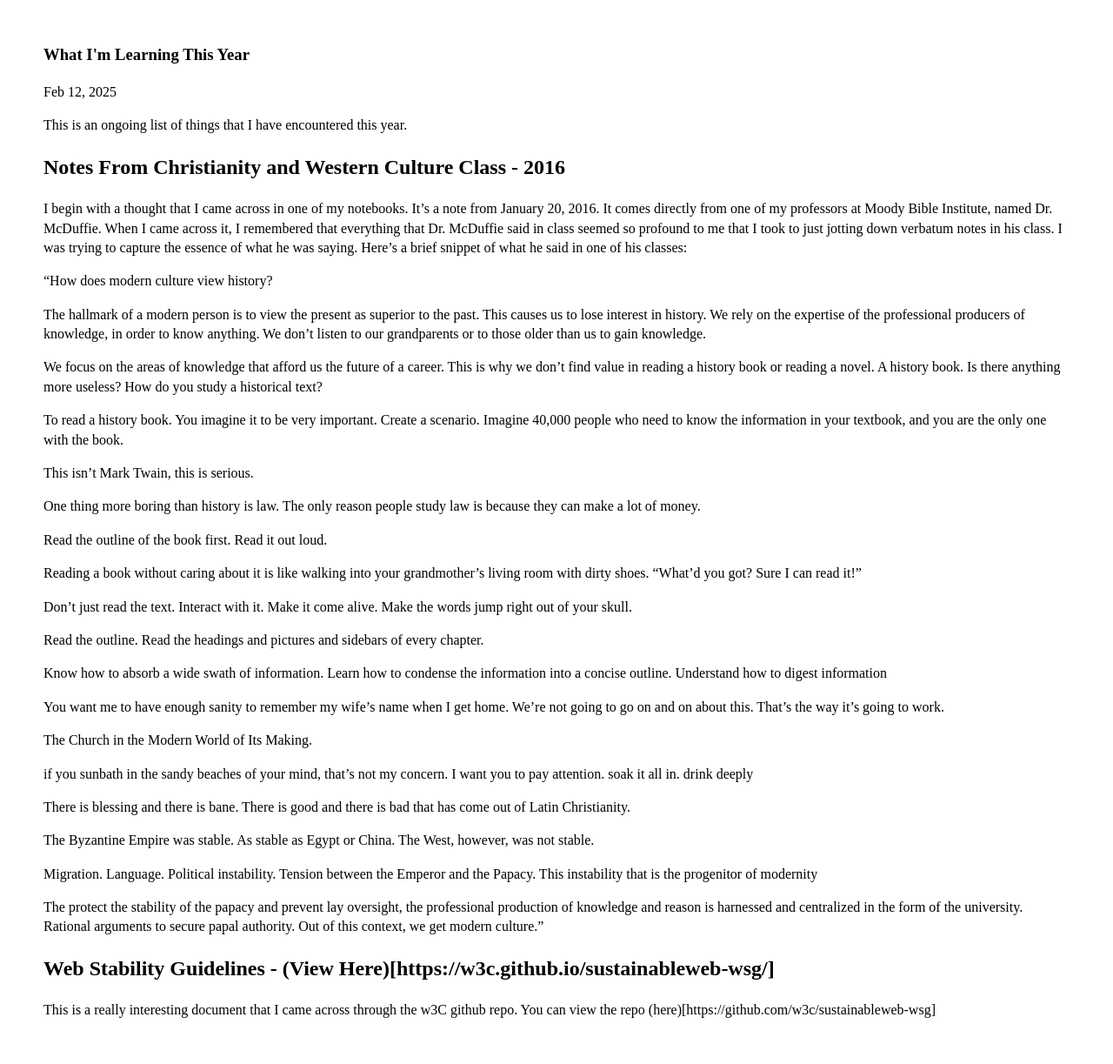
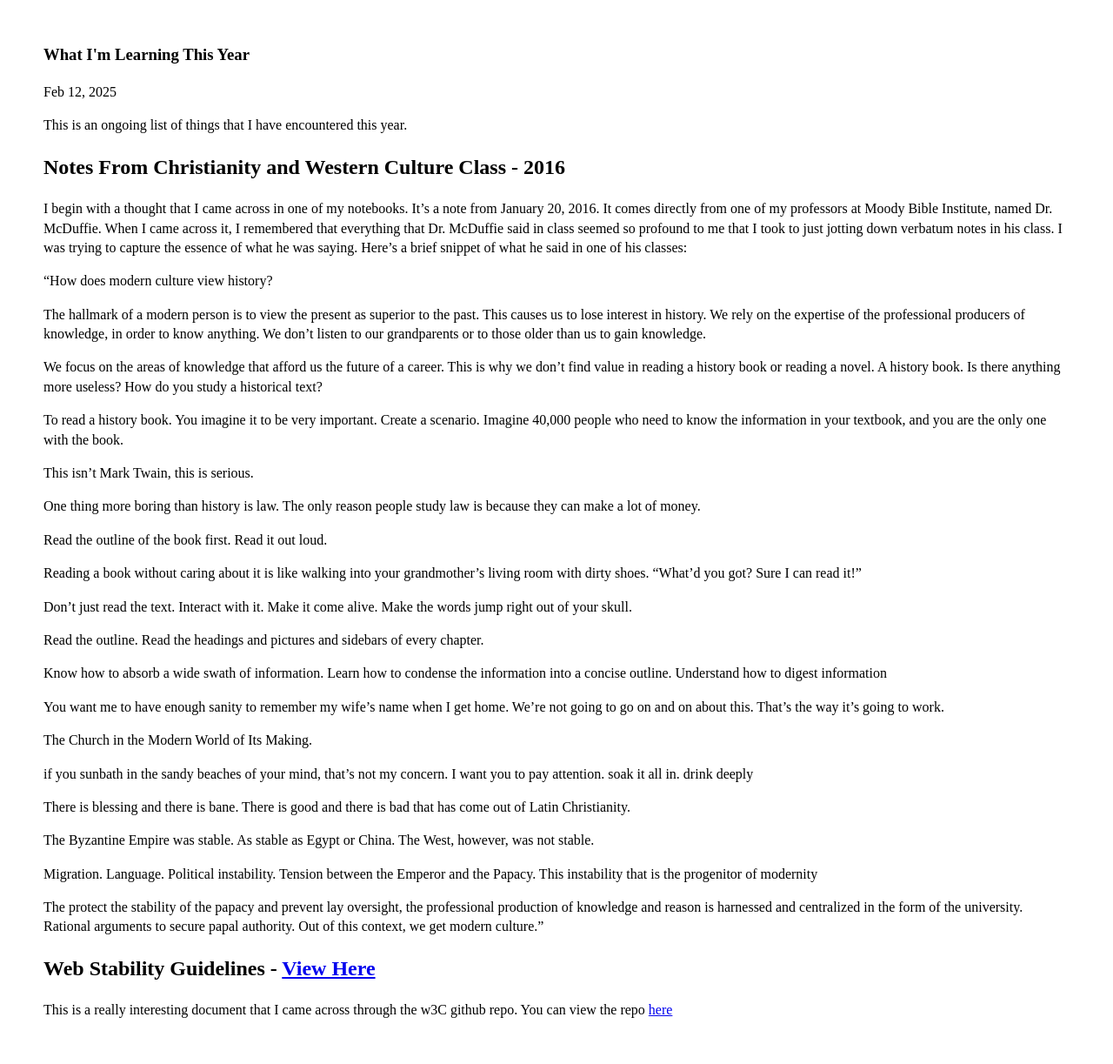
Before and after one commit to mdemichele/mdemichele.github.io, a Jekyll site: the page built from _posts/2025-02-12-what-im-learning-this-year.md, in a window 1280 px wide. Shown: the whole page at 87% size. Built offline with Jekyll 4.4.1, drawn with Linux system fonts in a browser that asks for light colours.

Commit message:
Update 2025-02-12-what-im-learning-this-year.md

```diff
--- a/_posts/2025-02-12-what-im-learning-this-year.md
+++ b/_posts/2025-02-12-what-im-learning-this-year.md
@@ -45,5 +45,5 @@ Migration. Language. Political instability.  Tension between the Emperor and the
 The protect the stability of the papacy and prevent lay oversight, the professional production of knowledge and reason is harnessed and centralized in the form of the university.  Rational arguments to secure papal authority.  Out of this context, we get modern culture."
 
 
-## Web Stability Guidelines - (View Here)[https://w3c.github.io/sustainableweb-wsg/]
-This is a really interesting document that I came across through the w3C github repo. You can view the repo (here)[https://github.com/w3c/sustainableweb-wsg]
+## Web Stability Guidelines - [View Here](https://w3c.github.io/sustainableweb-wsg/)
+This is a really interesting document that I came across through the w3C github repo. You can view the repo [here](https://github.com/w3c/sustainableweb-wsg)
```
